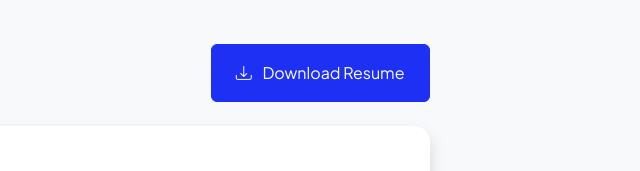
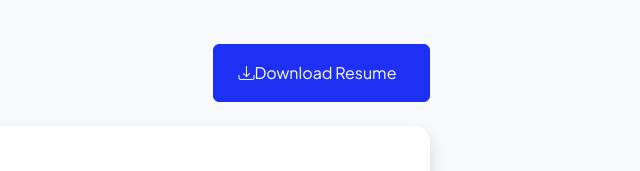
Before and after one commit to imfathoni/imfathoni.github.io, a plain HTML site: page resume.html in a window 1280 px wide. Shown: the part 182-353 px from the top of the page, 596-1236 px from the left. Drawn offline with nearby package versions, Linux system fonts and the light colour scheme.

Commit message:
Update resume.html

```diff
--- a/resume.html
+++ b/resume.html
@@ -48,8 +48,7 @@
                                 <!-- Download resume button-->
                                 <!-- Note: Set the link href target to a PDF file within your project-->
                                 <a class="btn btn-primary px-4 py-3" href="https://drive.google.com/drive/folders/118Auh78TreO5R57oQc2UxyRih5olkF2P?usp=sharing">
-                                    <div class="d-inline-block bi bi-download me-2"></div>
-                                    Download Resume
+                                    <div class="d-inline-block bi bi-download me-2">Download Resume</div>
                                 </a>
                             </div>
                             <!-- Experience Card 1-->
```
